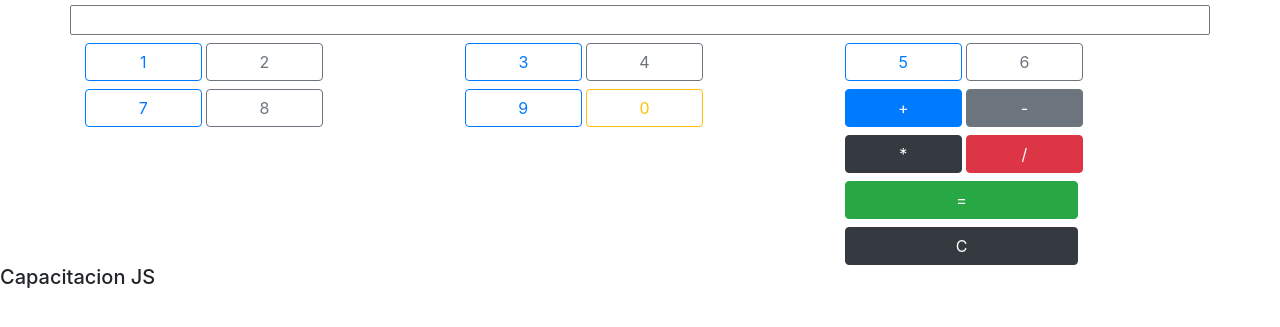
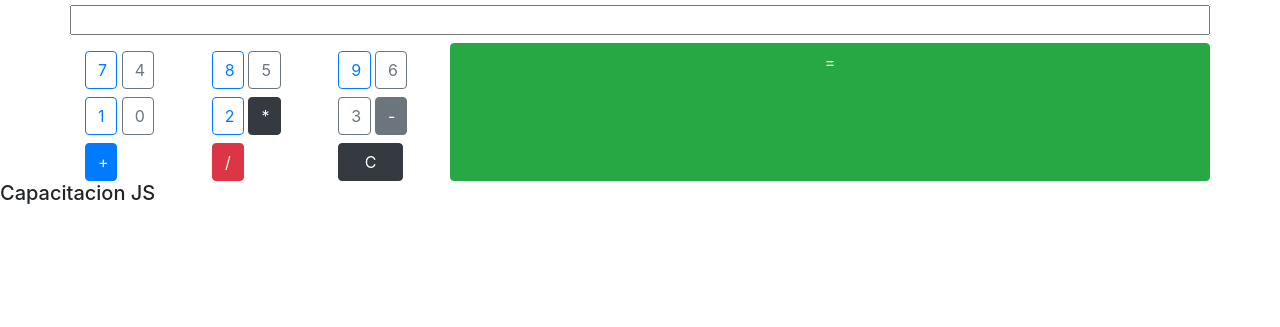
Before and after one commit to Deadmanw/CalculadoraJS, a plain HTML site: page index.html in a window 1280 px wide. Shown: the part 51-378 px from the top of the page. Drawn offline with nearby package versions, Linux system fonts and the light colour scheme; a web font is replaced by a local one.

Commit message:
numero acomodados

```diff
--- a/calculos.js
+++ b/calculos.js
@@ -1,15 +1,13 @@
 let print = document.getElementById('print');
-const erase = false;
-let calc;
 
+
+//muestra la operacion en el input
 let goCalculadora = function (valorCalcular) {
     print.value += valorCalcular;
 }
 
-let goOperador = function (valorCalcular) {
-    print.value += valorCalcular;
-}
 
+//es llamado por el  operado '=' i valida y realiza la operacion
 let goRespuesta = function (respuesta) {
     if (respuesta === '=') {
         let num = print.value;
--- a/index.html
+++ b/index.html
@@ -23,28 +23,27 @@
             </div>
             <div class="row">
                 <div class="col pt-2">
-                    <div class="col-xl-4 btn btn-outline-primary" onClick="goCalculadora('1');" >1</div>
-                    <div class="col-xl-4 btn btn-outline-secondary" onClick="goCalculadora('2');">2</div>
-                    <div class="col-xl-4 btn btn-outline-primary mt-2" onClick="goCalculadora('7');">7</div>
-                    <div class="col-xl-4 btn btn-outline-secondary mt-2" onClick="goCalculadora('8');">8</div>
+                    <div class="col-xl-4 btn btn-outline-primary mt-2" onClick="goCalculadora('7');" >7</div>
+                    <div class="col-xl-4 btn btn-outline-secondary mt-2" onClick="goCalculadora('4');">4</div>
+                    <div class="col-xl-4 btn btn-outline-primary mt-2" onClick="goCalculadora('1');">1</div>
+                    <div class="col-xl-4 btn btn-outline-secondary mt-2" onClick="goCalculadora('0');">0</div>
+                    <div class="col-xl-4 btn btn-primary mt-2" onClick="goCalculadora('+')" >+</div>
                 </div>
                 <div class="col pt-2">
-                    <div class="col-xl-4 btn btn-outline-primary" onClick="goCalculadora('3');">3</div>
-                    <div class="col-xl-4 btn btn-outline-secondary" onClick="goCalculadora('4');">4</div>
-                    <div class="col-xl-4 btn btn-outline-primary mt-2" onClick="goCalculadora('9');">9</div>
-                    <div class="col-xl-4 btn btn-outline-warning mt-2" onClick="goCalculadora('0');">0</div>
+                    <div class="col-xl-4 btn btn-outline-primary mt-2" onClick="goCalculadora('8');">8</div>
+                    <div class="col-xl-4 btn btn-outline-secondary mt-2" onClick="goCalculadora('5');">5</div>
+                    <div class="col-xl-4 btn btn-outline-primary mt-2" onClick="goCalculadora('2');">2</div>
+                    <div class="col-xl-4 btn btn-dark mt-2"  onClick="goCalculadora('*')">*</div>
+                    <div class="col-xl-4 btn btn-danger mt-2"  onClick="goCalculadora('/');">/</div>
                 </div>
                 <div class="col pt-2">
-                    <div class="col-xl-4 btn btn-outline-primary" onClick="goCalculadora('5')" >5</div>
-                    <div class="col-xl-4 btn btn-outline-secondary" onClick="goCalculadora('6')">6</div>
-                    <div class="col-xl-4 btn btn-primary mt-2" onClick="goOperador('+')" >+</div>
-                    <div class="col-xl-4 btn btn-secondary mt-2"  onClick="goOperador('-');">-</div>
-
-                    <div class="col-xl-4 btn btn-dark mt-2"  onClick="goOperador('*')""">*</div>
-                    <div class="col-xl-4 btn btn-danger mt-2"  onClick="goOperador('/');">/</div>
-                    <div class="col-xl-8 btn btn-success mt-2"  onClick="goRespuesta('=');">=</div>
+                    <div class="col-xl-4 btn btn-outline-primary mt-2" onClick="goCalculadora('9')" >9</div>
+                    <div class="col-xl-4 btn btn-outline-secondary mt-2" onClick="goCalculadora('6')">6</div>
+                    <div class="col-xl-4 btn btn-outline-secondary mt-2" onClick="goCalculadora('3')">3</div>
+                    <div class="col-xl-4 btn btn-secondary mt-2"  onClick="goCalculadora('-');">-</div>
                     <div class="col-xl-8 btn btn-dark mt-2"  onClick="goBorrar('c');">C</div>
                 </div>
+                <div class="col-xl-8 btn btn-success mt-2"  onClick="goRespuesta('=');">=</div>
             </div>
         </div>
     </section>
--- a/styles.css
+++ b/styles.css
@@ -23,6 +23,12 @@ button:active {
   color: #e8ddcb !important;
 }
 
+.btn-primary-cal {
+  color: #ed0000;
+  background-color: #ffc107;
+  border-color: #bd2130;
+}
+
 .calcs {
   height: 100%;
   border: 10px solid #036564;
```
